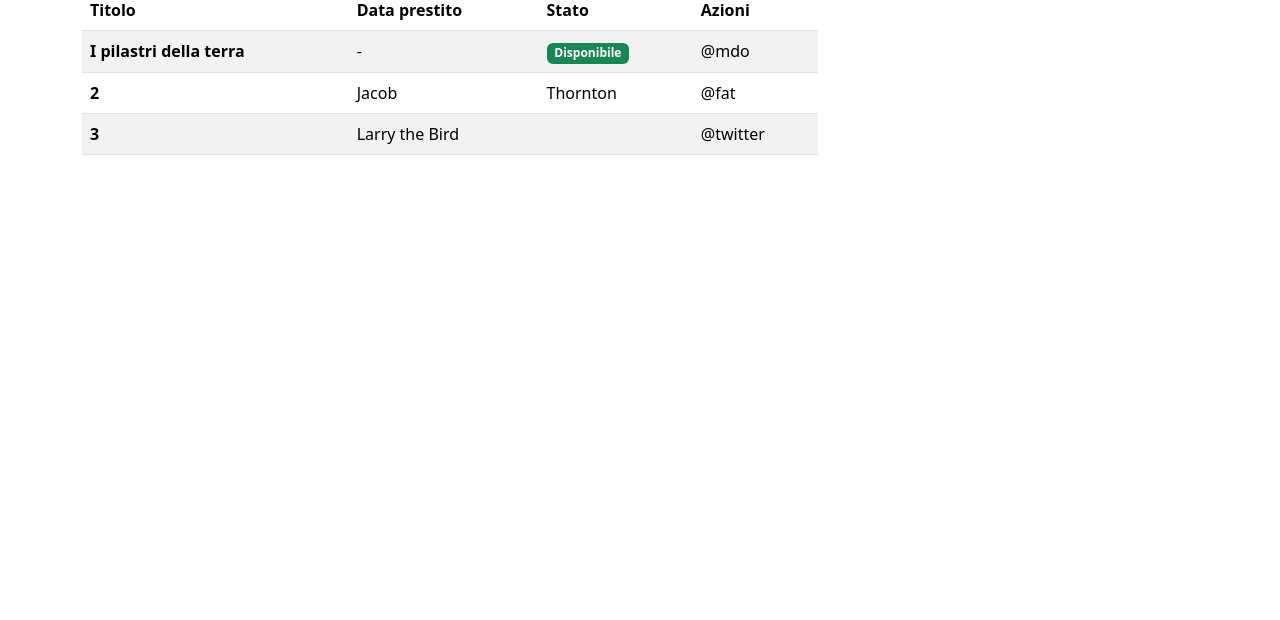
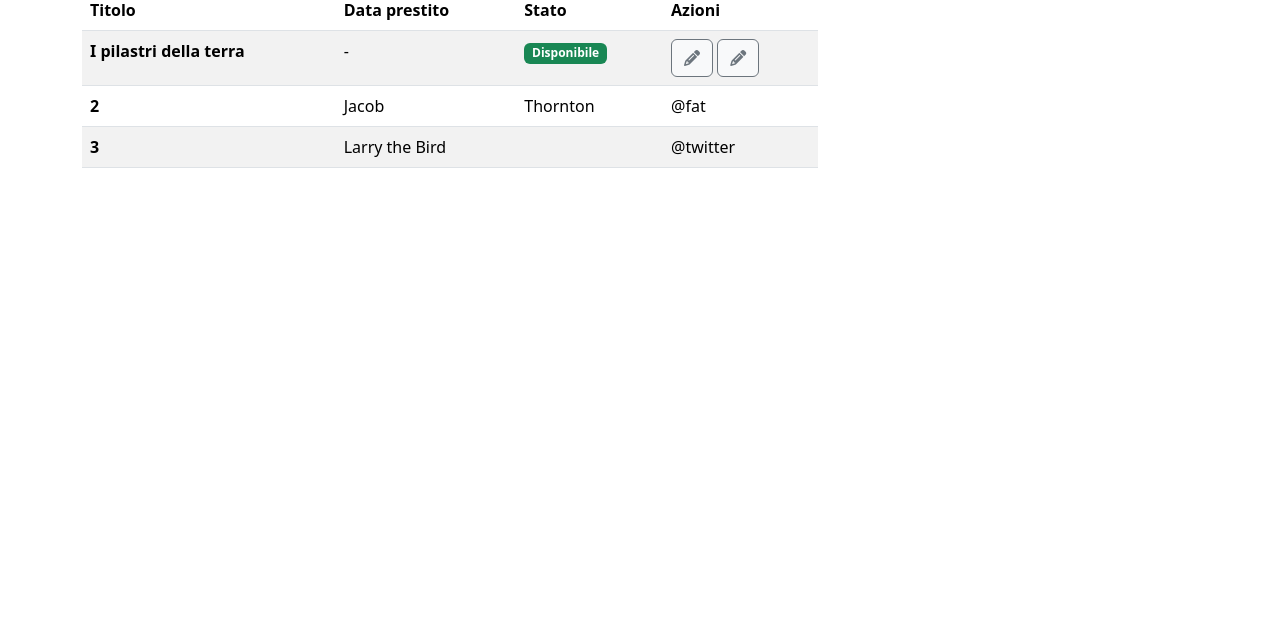
Before and after one commit to eduardorocco/html-css-bootstrap-dashboard, a plain HTML site: page index.html in a window 1280 px wide. Shown: the part 180-800 px from the top of the page. Drawn offline with nearby package versions, Linux system fonts and the light colour scheme.

Commit message:
LINK: css to html

```diff
--- a/index.html
+++ b/index.html
@@ -5,6 +5,8 @@
     <meta name="viewport" content="width=device-width, initial-scale=1">
     <title>Duck</title>
     <link href="https://cdn.jsdelivr.net/npm/bootstrap@5.3.3/dist/css/bootstrap.min.css" rel="stylesheet" integrity="sha384-QWTKZyjpPEjISv5WaRU9OFeRpok6YctnYmDr5pNlyT2bRjXh0JMhjY6hW+ALEwIH" crossorigin="anonymous">
+    <script src="https://kit.fontawesome.com/8ceff8be3d.js" crossorigin="anonymous"></script>
+    <link rel="stylesheet" href="./css/app.css">
   </head>
   <body>
 
@@ -64,7 +66,13 @@
                     <th scope="row">I pilastri della terra</th>
                     <td>-</td>
                     <td><span class="badge text-bg-success">Disponibile</span></td>
-                    <td>@mdo</td>
+
+                    <td>
+                      <div>
+                        <button class="btn btn-light btn-outline-secondary" type="submit"><i class="fa-solid fa-pencil"></i></button>
+                        <button class="btn btn-light btn-outline-secondary" type="submit"><i class="fa-solid fa-pencil"></i></button>
+                      </div>
+                    </td>
                   </tr>
                   <tr>
                     <th scope="row">2</th>
```
Also changed, not shown: css/app.css (added).
